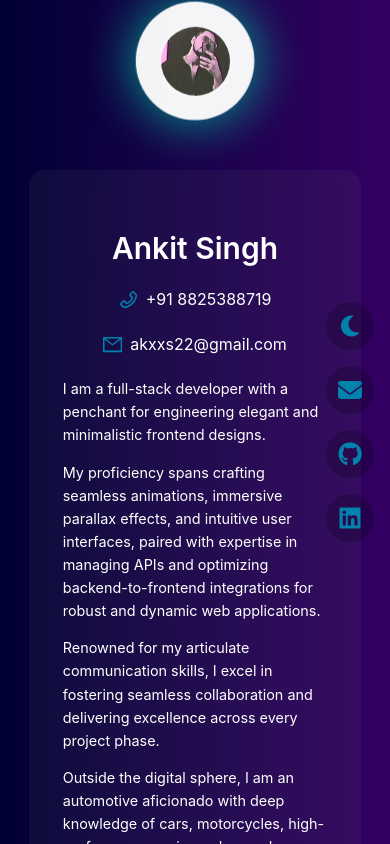
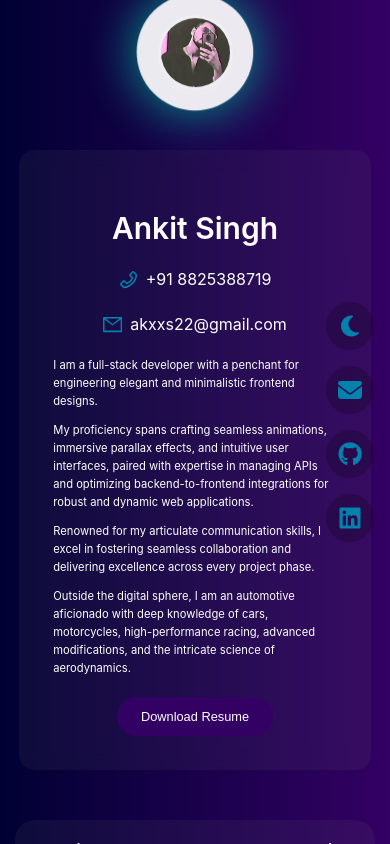
Before and after one commit to ankitsingh11411/port_frontend, a React (Vite) app: page / in a window 390 px wide. Shown: the top 844 px of the page. Built offline with nearby package versions, Linux system fonts and the light colour scheme.

Commit message:
responsive changes

```diff
--- a/src/components/Profile.module.css
+++ b/src/components/Profile.module.css
@@ -174,7 +174,7 @@
   }
 
   .profile_description {
-    font-size: 1rem;
+    font-size: 0.8rem;
   }
 
   .project_cards {
@@ -184,7 +184,7 @@
 
 @media (max-width: 480px) {
   .profile {
-    padding: 20px;
+    padding: 10px;
   }
 
   .avatar_wrapper {
@@ -205,7 +205,7 @@
   .profile_card {
     max-width: 95%;
     padding: 10px;
-    margin: 30px auto;
+    margin: 20px auto;
     border-radius: 15px;
   }
 
@@ -214,6 +214,10 @@
   }
 
   .profile_description {
-    font-size: 0.9rem;
+    font-size: 0.7rem;
+  }
+
+  .download_resume_button {
+    font-size: 0.8rem;
   }
 }
```
